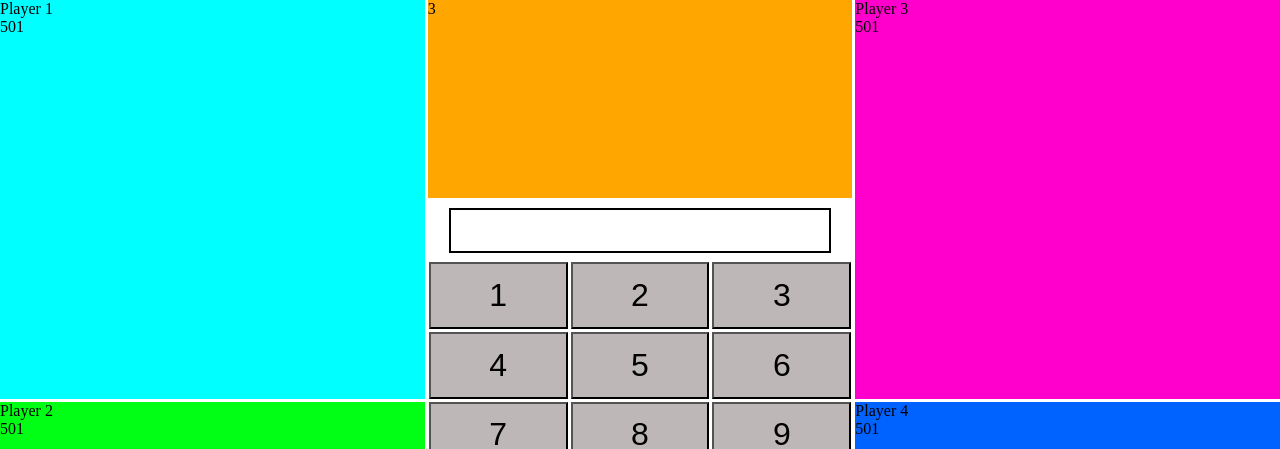
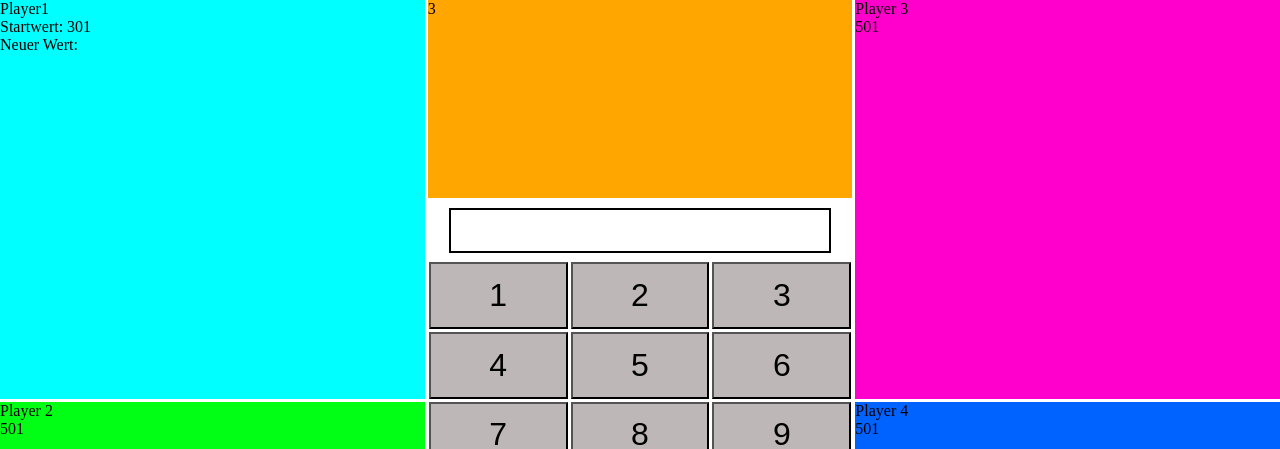
Before and after one commit to UweK17/dartscoreboard, a React (Create React App) app: page / in a window 1280 px wide. Shown: the top 449 px of the page. Built offline with nearby package versions, Linux system fonts and the light colour scheme.

Commit message:
der übertrag zu player1 funktioniert nicht

```diff
--- a/src/App.js
+++ b/src/App.js
@@ -1,12 +1,13 @@
 import './styles/app.css';
 import Calculator from './components/Calculator.js';
+import Player1 from './components/Player1.js';
 
 function App() {
   return (
     <>
       <div className="partitionScreen">
-        <div className="topLeft player1">Player 1
-          <div className="player1score">501</div>
+        <div className="topLeft player1">
+          <Player1 />
         </div>
         <div className="bottomLeft player2">Player 2
           <div className="player2score">501</div>
--- a/src/components/Calculator.js
+++ b/src/components/Calculator.js
@@ -1,6 +1,7 @@
 import React, {useReducer} from 'react';
 import NumberButton from './NumberButton.js';
 import '../styles/calculator.css';
+import Player1 from './Player1.js';
 
 export const ACTIONS = {
   ADD_NUMBER: 'add-number',
@@ -22,9 +23,21 @@ function reducer(state, {type, payload}) {
       }
     case ACTIONS.CLEAR:
       return {}
+    case ACTIONS.SUBMIT:
+      return {
+        ...state,
+        score: submitScore(state),
+      }
     default:
       {}
   }
+}
+
+function submitScore({score}) {
+  const currentScore = parseFloat(score)
+  return (
+    <Player1 currentScore={currentScore} />
+  )
 }
 
 const Calculator = () => {
@@ -52,7 +65,7 @@ const Calculator = () => {
         <NumberButton number="0" dispatch={dispatch} />
         <button className='divDelete' onClick={() => dispatch({type:ACTIONS.DELETE_NUMBER})}>Delete</button>
       </div>
-      <button className="scoreSubmit">Submit</button>
+      <button className="scoreSubmit" onClick={() => dispatch({type:ACTIONS.SUBMIT})}>Submit</button>
     </>
   )
 }
--- /dev/null
+++ b/src/components/Player1.js
@@ -0,0 +1,21 @@
+import React, {useState} from 'react';
+
+const Player1 = (currentScore) => {
+
+  const [player1Score, setPlayer1Score] = useState(301);
+  console.log('nach dem usestate'+player1Score);
+
+  const subtraction = () => {
+    setPlayer1Score(player1Score - currentScore);
+  }
+
+  return (
+    <>
+      <div>Player1</div>
+      <div>Startwert: {player1Score}</div>
+      <div className='player1score'>Neuer Wert: {subtraction}</div>
+    </>
+  )
+}
+
+export default Player1
```
